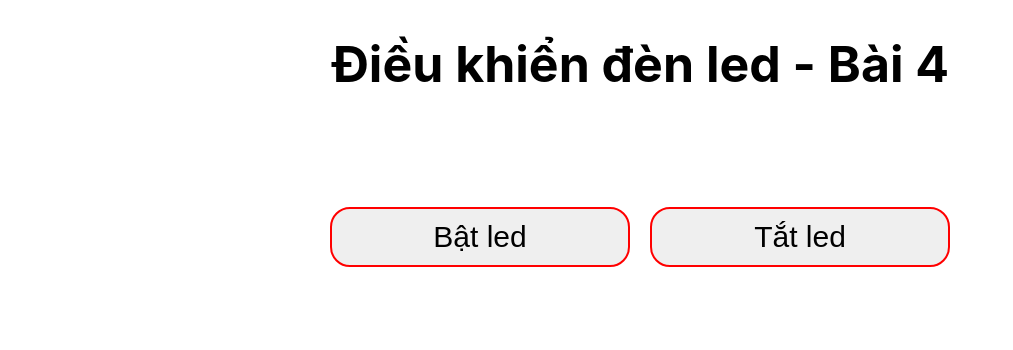
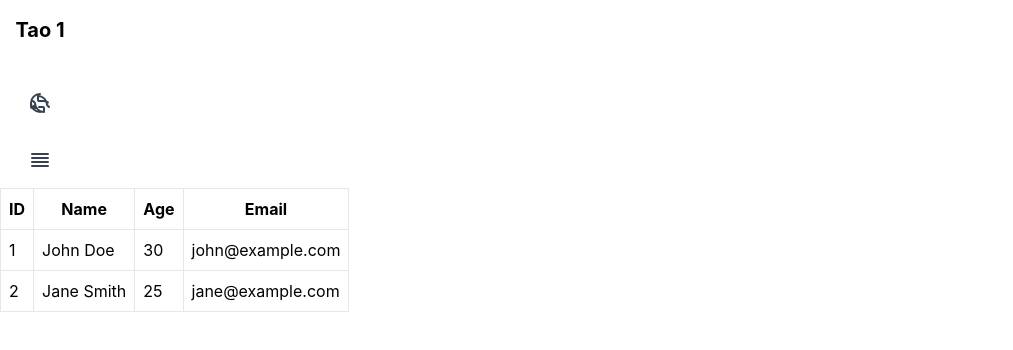
Before and after one commit to NT532-O21-1-Lab4-Modern-IoTs/Frontend, a React (Create React App) app: page / in a window 1280 px wide. Shown: the top 350 px of the page, without its empty margins (0-1013 px from the left). Built offline with nearby package versions, Linux system fonts and the light colour scheme.

Commit message:
feat: Add Navbar component and Table page

```diff
--- a/package.json
+++ b/package.json
@@ -9,6 +9,7 @@
     "react": "^18.2.0",
     "react-dom": "^18.2.0",
     "react-scripts": "5.0.1",
+    "react-table": "^7.8.0",
     "web-vitals": "^2.1.4"
   },
   "scripts": {
@@ -34,5 +35,8 @@
       "last 1 firefox version",
       "last 1 safari version"
     ]
+  },
+  "devDependencies": {
+    "tailwindcss": "^3.4.3"
   }
 }
--- a/src/App.js
+++ b/src/App.js
@@ -1,4 +1,7 @@
 import './App.css';
+import Navbar from './components/Navbar';
+import React from 'react';
+import Table from './pages/Table';
 function App() {
 
   const handleClick = (x) => {
@@ -13,14 +16,15 @@ function App() {
 
   return (
     <div >
-
-      <div className='ful'>
+      <Navbar />
+        <Table />
+       {/* <div className='ful'>
         <h1 className='label'>Điều khiển đèn led - Bài 4</h1>
       </div>
       <div className='ful'>
         <button className='btn' onClick={()=>handleClick(1)}>Bật led</button>
         <button className='btn' onClick={()=>handleClick(0)}>Tắt led</button>
-      </div>
+      </div>  */}
     </div>
   );
 }
--- /dev/null
+++ b/src/components/Navbar.js
@@ -0,0 +1,29 @@
+import React from 'react';
+
+function Navbar() {
+  return (
+    <nav className="bg-white h-full w-20 flex flex-col justify-between">
+      {/* Logo hoặc tên trang */}
+      <div className="pt-4 pb-8 px-2">
+        <h1 className="text-xl font-bold text-center">Tao 1</h1>
+      </div>
+      {/* Tab */}
+      <div className="flex flex-col items-center">
+        {/* Dashboard tab */}
+        <a href="#" className="py-4 px-2 text-gray-700 hover:bg-gray-200 transition duration-300 ease-in-out">
+          <svg xmlns="http://www.w3.org/2000/svg" className="h-6 w-6" fill="none" viewBox="0 0 24 24" stroke="currentColor">
+            <path strokeLinecap="round" strokeLinejoin="round" strokeWidth="2" d="M3 11a9 9 0 0 1 9-9m-9 9a9 9 0 0 0 9 9m-9-9v4a1 1 0 0 0 1 1h4M5 15l2-2m14 2l-2-2m0 0a9 9 0 0 0-9-9v4a1 1 0 0 0 1 1h4a9 9 0 0 1 4.898 1.448M5 9l2 2m0 0a9 9 0 0 0 9 9v-4a1 1 0 0 0-1-1h-4"/>
+          </svg>
+        </a>
+        {/* Table tab */}
+        <a href="#" className="py-4 px-2 text-gray-700 hover:bg-gray-200 transition duration-300 ease-in-out">
+          <svg xmlns="http://www.w3.org/2000/svg" className="h-6 w-6" fill="none" viewBox="0 0 24 24" stroke="currentColor">
+            <path strokeLinecap="round" strokeLinejoin="round" strokeWidth="2" d="M4 6h16M4 10h16M4 14h16M4 18h16"/>
+          </svg>
+        </a>
+      </div>
+    </nav>
+  );
+}
+
+export default Navbar;
--- a/src/index.css
+++ b/src/index.css
@@ -6,7 +6,9 @@ body {
   -webkit-font-smoothing: antialiased;
   -moz-osx-font-smoothing: grayscale;
 }
-
+@tailwind base;
+@tailwind components;
+@tailwind utilities;
 code {
   font-family: source-code-pro, Menlo, Monaco, Consolas, 'Courier New',
     monospace;
--- /dev/null
+++ b/src/pages/Table.js
@@ -0,0 +1,90 @@
+import React from 'react';
+import { useTable } from 'react-table';
+
+function Table() {
+  // Dữ liệu mẫu
+  const data = React.useMemo(
+    () => [
+      {
+        id: 1,
+        name: 'John Doe',
+        age: 30,
+        email: 'john@example.com',
+      },
+      {
+        id: 2,
+        name: 'Jane Smith',
+        age: 25,
+        email: 'jane@example.com',
+      },
+      // Thêm dữ liệu khác nếu cần
+    ],
+    []
+  );
+
+  // Cột của bảng
+  const columns = React.useMemo(
+    () => [
+      {
+        Header: 'ID',
+        accessor: 'id',
+      },
+      {
+        Header: 'Name',
+        accessor: 'name',
+      },
+      {
+        Header: 'Age',
+        accessor: 'age',
+      },
+      {
+        Header: 'Email',
+        accessor: 'email',
+      },
+    ],
+    []
+  );
+
+  // Hook sử dụng react-table
+  const {
+    getTableProps,
+    getTableBodyProps,
+    headerGroups,
+    rows,
+    prepareRow,
+  } = useTable({ columns, data });
+
+  return (
+    <table {...getTableProps()} className="border-collapse border border-gray-200">
+      <thead>
+        {headerGroups.map(headerGroup => (
+          <tr {...headerGroup.getHeaderGroupProps()}>
+            {headerGroup.headers.map(column => (
+              <th {...column.getHeaderProps()} className="p-2 border border-gray-200">
+                {column.render('Header')}
+              </th>
+            ))}
+          </tr>
+        ))}
+      </thead>
+      <tbody {...getTableBodyProps()}>
+        {rows.map(row => {
+          prepareRow(row);
+          return (
+            <tr {...row.getRowProps()}>
+              {row.cells.map(cell => {
+                return (
+                  <td {...cell.getCellProps()} className="p-2 border border-gray-200">
+                    {cell.render('Cell')}
+                  </td>
+                );
+              })}
+            </tr>
+          );
+        })}
+      </tbody>
+    </table>
+  );
+}
+
+export default Table;
--- /dev/null
+++ b/tailwind.config.js
@@ -0,0 +1,10 @@
+/** @type {import('tailwindcss').Config} */
+module.exports = {
+content: [
+    "./src/**/*.{js,jsx,ts,tsx}",
+  ],
+  theme: {
+    extend: {},
+  },
+  plugins: [],
+}
```
Also changed, not shown: src/pages/Main.js (added), 1 other file (tests, documents, lock files or other folders).
